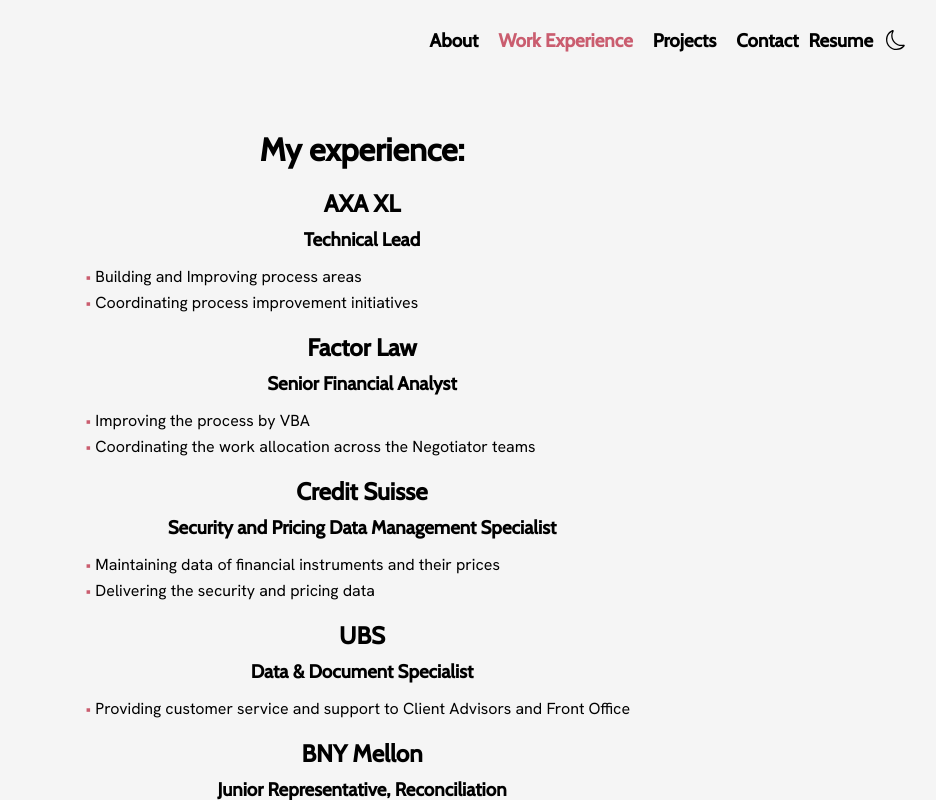
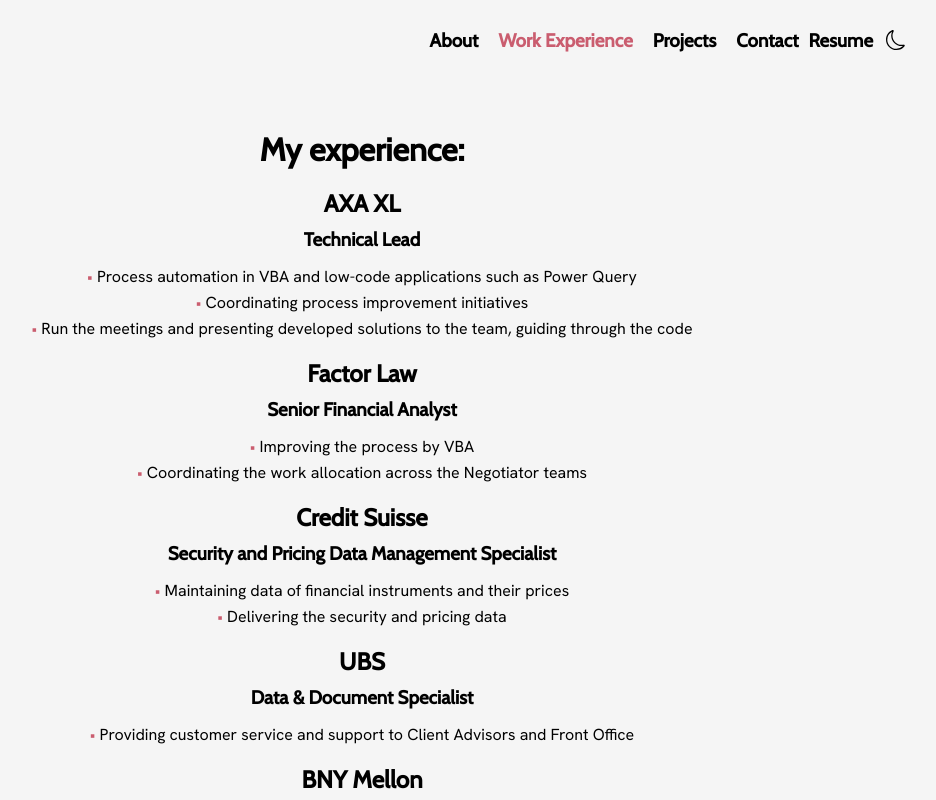
Before and after one commit to Marcinwrzs/Portfolio, a React (Create React App) app: page /#/experience in a window 1280 px wide. Shown: the whole page, without its empty margins (278-1214 px from the left). Built offline with nearby package versions, Linux system fonts and the light colour scheme.

Commit message:
updated cv

```diff
--- a/src/pages/components/About/About.tsx
+++ b/src/pages/components/About/About.tsx
@@ -1,66 +1,82 @@
-import {GlobalContext} from 'context/Globalstate';
-import {useContext} from 'react';
-import {Motion} from 'pages/Motion';
-import { StyledAbout, TextWrapper, PhotoWrapper } from './About.styled';
-import portfolioPhoto from 'img/profile/portfolio photo.png';
-import portfolioPhotoNight from 'img/profile/portfolio photo night.png';
-import sassImg from 'img/technologies/sass.png'
-import typescriptImg from 'img/technologies/typescript.png'
-import webpackImg from 'img/technologies/webpack.png'
-import reactImg from 'img/technologies/react.png'
-import CssImg from 'img/technologies/css.png'
-import HtmlImg from 'img/technologies/html.png'
-import javascriptImg from 'img/technologies/javascript.png'
-import githubImg from 'img/technologies/github.png'
-import githubDarkImg from 'img/technologies/github dark mode.png'
+import { GlobalContext } from "context/Globalstate";
+import { useContext } from "react";
+import { Motion } from "pages/Motion";
+import { StyledAbout, TextWrapper, PhotoWrapper } from "./About.styled";
+import portfolioPhoto from "img/profile/portfolio photo.png";
+import portfolioPhotoNight from "img/profile/portfolio photo night.png";
+import sassImg from "img/technologies/sass.png";
+import typescriptImg from "img/technologies/typescript.png";
+import webpackImg from "img/technologies/webpack.png";
+import reactImg from "img/technologies/react.png";
+import CssImg from "img/technologies/css.png";
+import HtmlImg from "img/technologies/html.png";
+import javascriptImg from "img/technologies/javascript.png";
+import githubImg from "img/technologies/github.png";
+import githubDarkImg from "img/technologies/github dark mode.png";
 
 interface TechnologyTypes {
   id: number;
   technology: string;
   icon: string;
-};
+}
 
 const About: React.FC = () => {
-
   const { darkMode } = useContext(GlobalContext);
 
   const technologies: TechnologyTypes[] = [
-    {id: 1, technology: 'React', icon: reactImg},
-    {id: 2, technology: 'Typescript', icon: typescriptImg},
-    {id: 3, technology: 'Javascript', icon: javascriptImg},
-    {id: 4, technology: 'Github', icon: darkMode ? githubDarkImg : githubImg },
-    {id: 5, technology: 'HTML', icon: HtmlImg},
-    {id: 6, technology: 'CSS', icon: CssImg},
-    {id: 7, technology: 'Sass', icon: sassImg},
-    {id: 8, technology: 'Webpack', icon: webpackImg},
-
+    { id: 1, technology: "React", icon: reactImg },
+    { id: 2, technology: "Typescript", icon: typescriptImg },
+    { id: 3, technology: "Javascript", icon: javascriptImg },
+    { id: 4, technology: "Github", icon: darkMode ? githubDarkImg : githubImg },
+    { id: 5, technology: "HTML", icon: HtmlImg },
+    { id: 6, technology: "CSS", icon: CssImg },
+    { id: 7, technology: "Sass", icon: sassImg },
+    { id: 8, technology: "Webpack", icon: webpackImg },
   ];
 
   return (
     <Motion>
       <StyledAbout>
         <PhotoWrapper>
-          <img src={darkMode ? portfolioPhotoNight : portfolioPhoto} alt='portfolio pic' />
+          <img
+            src={darkMode ? portfolioPhotoNight : portfolioPhoto}
+            alt="portfolio pic"
+          />
         </PhotoWrapper>
         <TextWrapper>
-          <div className='description'>
+          <div className="description">
             <p>Hello, my name is:</p>
             <h1>Marcin Wrzoś</h1>
-            <p>Currently, I work as a Technical Lead at Axa XL. On a daily basis I am responsible for process automation. I have experience in working on non-commercial projects with senior developers. I am a person who is characterized by a 'can-do' attitude and I am always trying to overcome the issue on my own. I am able to write responsive pages in React and Typescript in line with the newest standards, custom hooks and REST API.
+            <p>
+              Currently, I work as a Technical Lead at Axa XL. In my current
+              job, I am responsible for automating the process in VBA and other
+              low-code applications such as Power Bi and Power Query. My next
+              task is to run the meetings and present my solutions to the team
+              and guide through the code or operational steps. I am a person who
+              is characterized by a 'can-do' attitude and I am always trying to
+              overcome the issue on my own. I build modern front-end
+              applications in the react and typescript ecosystem, integrating
+              with external REST API services.
             </p>
           </div>
 
-          <div className='technologies'>
+          <div className="technologies">
             <h1>Technologies</h1>
             <p>Here are some technologies I have been working with:</p>
             <ul>
               {technologies.map((item) => {
-                const {id, technology, icon} = item;
+                const { id, technology, icon } = item;
                 return (
                   <li key={id}>
-                    <img src={icon} width='100px' height='90px' alt={technology} />
+                    <img
+                      src={icon}
+                      width="100px"
+                      height="90px"
+                      alt={technology}
+                    />
+                    <p>{technology}</p>
                   </li>
-                )
+                );
               })}
             </ul>
           </div>
--- a/src/pages/components/Experience/Experience.styled.tsx
+++ b/src/pages/components/Experience/Experience.styled.tsx
@@ -1,4 +1,4 @@
-import styled from 'styled-components';
+import styled from "styled-components";
 
 export const StyledExperience = styled.div`
   display: flex;
@@ -13,12 +13,11 @@
   align-items: center;
   padding-top: 20px;
 
-
-    h3 {
-      @media (max-width: 570px) {
-        font-size: 14px;
-      }
+  h3 {
+    @media (max-width: 570px) {
+      font-size: 14px;
     }
+  }
 
   h2 {
     padding-bottom: 10px;
@@ -26,10 +25,9 @@
 
   ul {
     width: 80%;
-    padding-left: 10%;
     list-style: none;
     padding-top: 10px;
-    text-align: left;
+    text-align: center;
 
     @media (max-width: 900px) {
       width: 80%;
--- a/src/pages/components/Experience/Experience.tsx
+++ b/src/pages/components/Experience/Experience.tsx
@@ -1,6 +1,6 @@
-import {Motion} from 'pages/Motion';
-import 'index.css'
-import { StyledExperience, StyledPosition } from './Experience.styled'
+import { Motion } from "pages/Motion";
+import "index.css";
+import { StyledExperience, StyledPosition } from "./Experience.styled";
 
 interface Task {
   id: number;
@@ -10,39 +10,51 @@
 }
 
 const Experience: React.FC = () => {
-
   const experience: Task[] = [
     {
       id: 1,
-      company: 'AXA XL',
-      role: 'Technical Lead',
-      tasks: ['Building  and Improving process areas',
-      'Coordinating process improvement initiatives',]
+      company: "AXA XL",
+      role: "Technical Lead",
+      tasks: [
+        "Process automation in VBA and low-code applications such as Power Query",
+        "Coordinating process improvement initiatives",
+        "Run the meetings and presenting developed solutions to the team, guiding through the code",
+      ],
     },
     {
       id: 2,
-      company: 'Factor Law',
-      role: 'Senior Financial Analyst',
-      tasks: ['Improving the process by VBA', 'Coordinating the work allocation across the Negotiator teams ']
+      company: "Factor Law",
+      role: "Senior Financial Analyst",
+      tasks: [
+        "Improving the process by VBA",
+        "Coordinating the work allocation across the Negotiator teams ",
+      ],
     },
     {
       id: 3,
-      company: 'Credit Suisse',
-      role: 'Security and Pricing Data Management Specialist',
-      tasks: ['Maintaining data of financial instruments and their prices', 'Delivering the security and pricing data']
+      company: "Credit Suisse",
+      role: "Security and Pricing Data Management Specialist",
+      tasks: [
+        "Maintaining data of financial instruments and their prices",
+        "Delivering the security and pricing data",
+      ],
     },
     {
       id: 4,
-      company: 'UBS',
-      role: 'Data & Document Specialist',
-      tasks: ['Providing customer service and support to Client Advisors and Front Office ']
+      company: "UBS",
+      role: "Data & Document Specialist",
+      tasks: [
+        "Providing customer service and support to Client Advisors and Front Office ",
+      ],
     },
     {
       id: 5,
-      company: 'BNY Mellon',
-      role: 'Junior Representative, Reconciliation',
-      tasks: ['Data investigation using information from different vendors',
-      'Reconciliation against broker/custodian statements']
+      company: "BNY Mellon",
+      role: "Junior Representative, Reconciliation",
+      tasks: [
+        "Data investigation using information from different vendors",
+        "Reconciliation against broker/custodian statements",
+      ],
     },
   ];
 
```
Also changed, not shown: 1 other file (tests, documents, lock files or other folders).
